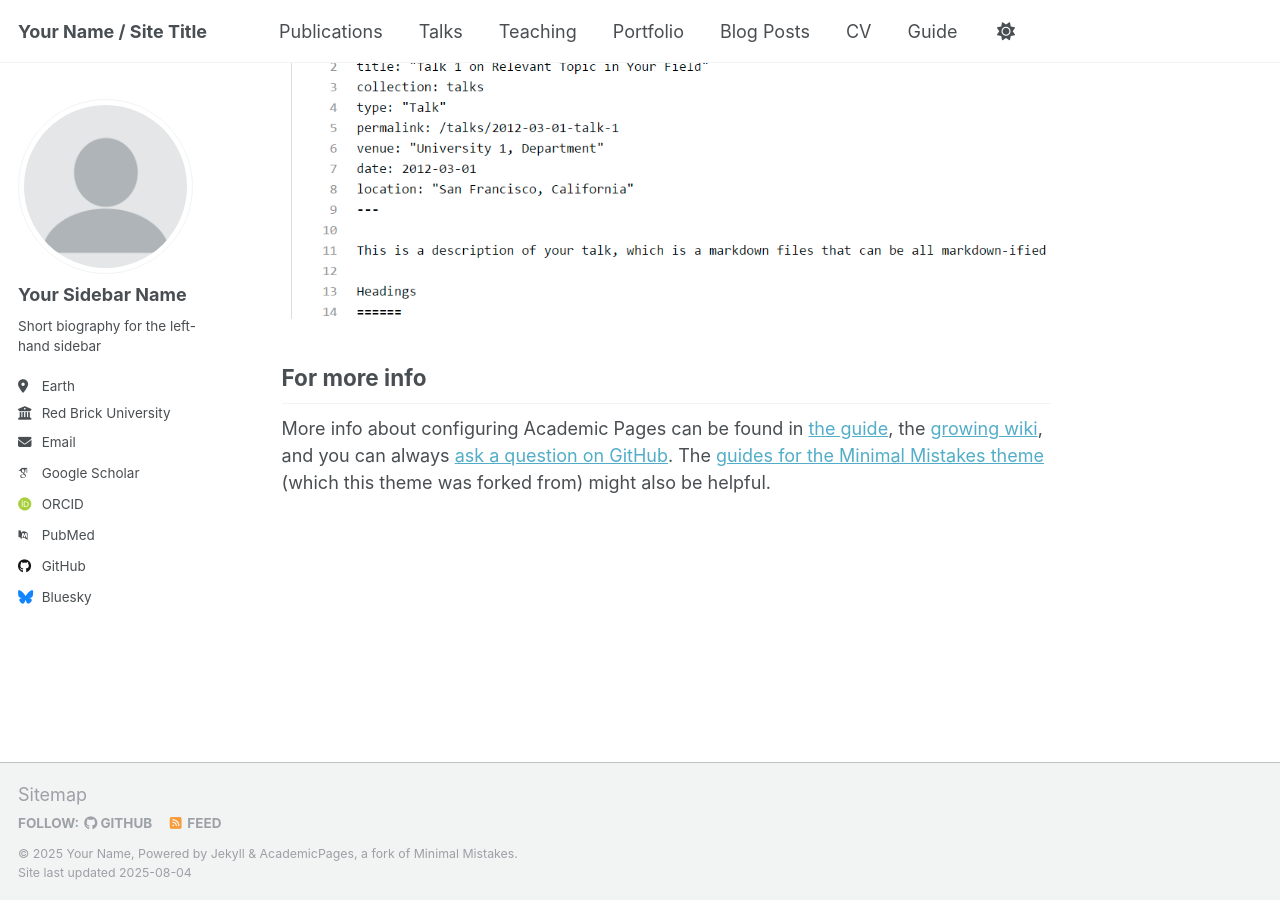
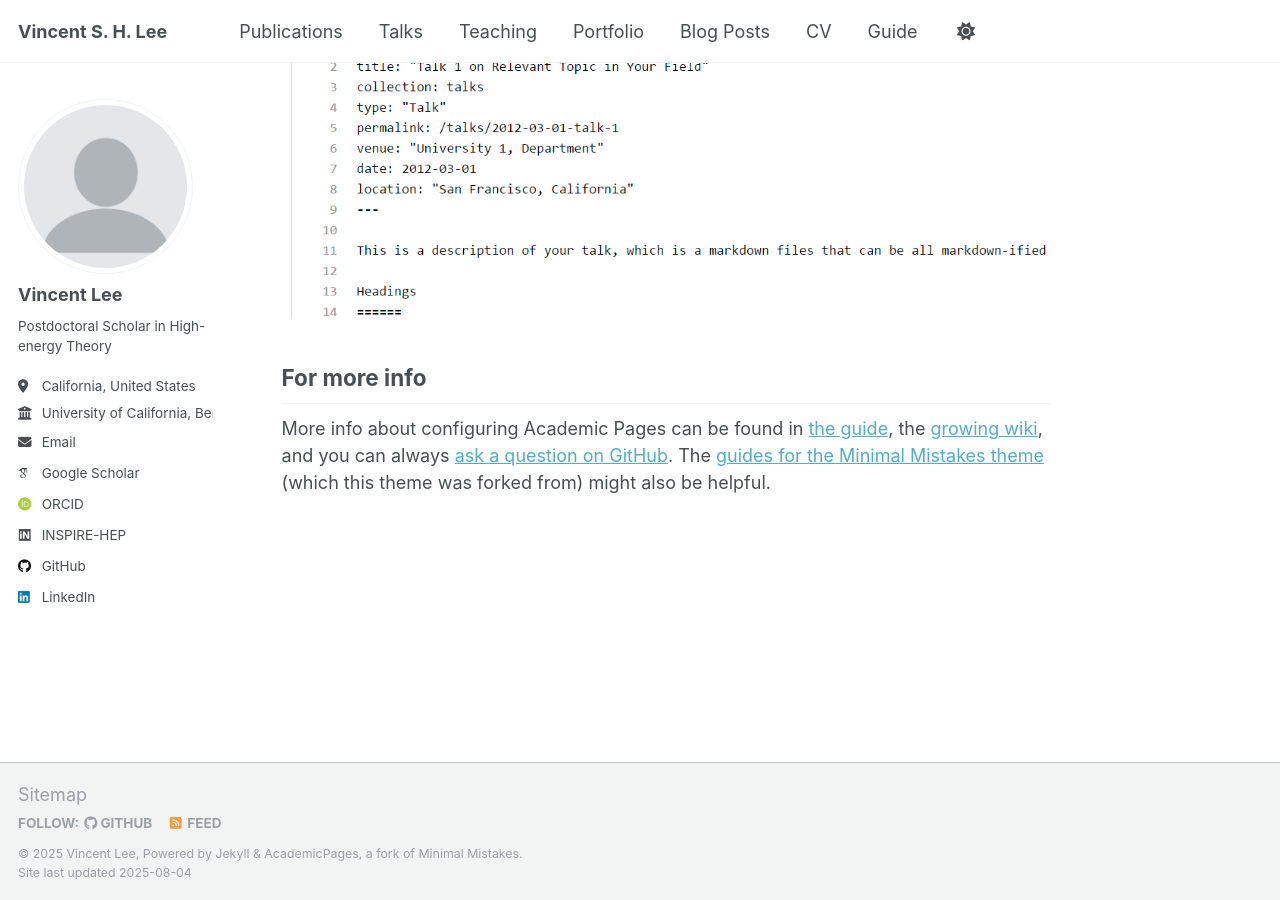
Before and after one commit to szehiml/szehiml.github.io, a Jekyll site: the page built from _pages/about.md, in a window 1280 px wide and 900 px high, scrolled down 2880 px. Built offline with Jekyll 4.4.1, drawn with Linux system fonts in a browser that asks for light colours; some web fonts are replaced; a script that is not in the unit is left out.

Commit message:
Update _config.yml

```diff
--- a/_config.yml
+++ b/_config.yml
@@ -9,11 +9,11 @@
 # Basic Site Settings
 locale                   : "en-US"
 site_theme               : "default"
-title                    : "Your Name / Site Title"
+title                    : "Vincent S. H. Lee"
 title_separator          : "-"
-name                     : &name "Your Name"
+name                     : &name "Vincent Lee"
 description              : &description "personal description"
-url                      : https://academicpages.github.io # the base hostname & protocol for your site e.g. "https://[your GitHub username].github.io" or if you already have some other page hosted on Github then use "https://[your GitHub username].github.io/[Your Repo Name]"
+url                      : https://szehiml.github.io/ # the base hostname & protocol for your site e.g. "https://[your GitHub username].github.io" or if you already have some other page hosted on Github then use "https://[your GitHub username].github.io/[Your Repo Name]"
 baseurl                  : "" # the subpath of your site, e.g. "/blog"
 repository               : "academicpages/academicpages.github.io"
 
@@ -23,23 +23,23 @@ repository               : "academicpages/academicpages.github.io"
 author:
   # Biographic information
   avatar           : "profile.png"
-  name             : "Your Sidebar Name"
+  name             : "Vincent Lee"
   pronouns         : # example: "she/her"
-  bio              : "Short biography for the left-hand sidebar"
-  location         : "Earth"
-  employer         : "Red Brick University"
+  bio              : "Postdoctoral Scholar in High-energy Theory"
+  location         : "California, United States"
+  employer         : "University of California, Berkeley"
   uri              : # URL
-  email            : "none@example.org"
+  email            : "vincentszehimlee@berkeley.edu"
 
   # Academic websites
   academia         : # URL
   arxiv            : # URL - Update with the correct link to your profile
-  googlescholar    : "https://scholar.google.com/citations?user=PS_CX0AAAAAJ"
-  inspire-hep      : # URL
+  googlescholar    : "https://scholar.google.com/citations?user=WfHS0RgAAAAJ"
+  inspire-hep      : "https://inspirehep.net/authors/1992402"
   impactstory      : # URL
   orcid            : "http://orcid.org/yourorcidurl"
   semantic         : # URL
-  pubmed           : "https://www.ncbi.nlm.nih.gov/pubmed/?term=john+snow"
+  pubmed           : #"https://www.ncbi.nlm.nih.gov/pubmed/?term=john+snow"
   researchgate     : # URL
   scopus           : # URL
 
@@ -47,13 +47,13 @@ author:
   bitbucket        : # Username - Update with your username on the site
   codepen          : # Username
   dribbble         : # Username
-  github           : "academicpages"
+  github           : "szehiml"
   kaggle           : # Username
   stackoverflow    : # User number or user number and name (i.e., use "1" or "1/jeff-atwood")
 
   # Social media
   artstation       : # Username
-  bluesky          : "bsky.app" # Replace this with you Bluesky username
+  bluesky          : #"bsky.app" # Replace this with you Bluesky username
   facebook         : # Username
   flickr           : # Username
   foursquare       : # Username
@@ -62,7 +62,7 @@ author:
   keybase          : # Username
   instagram        : # Username
   lastfm           : # Username
-  linkedin         : # Username
+  linkedin         : "vincent-sze-him-lee"
   mastodon         : # URL
   medium           : # URL
   pinterest        : # Username
```
